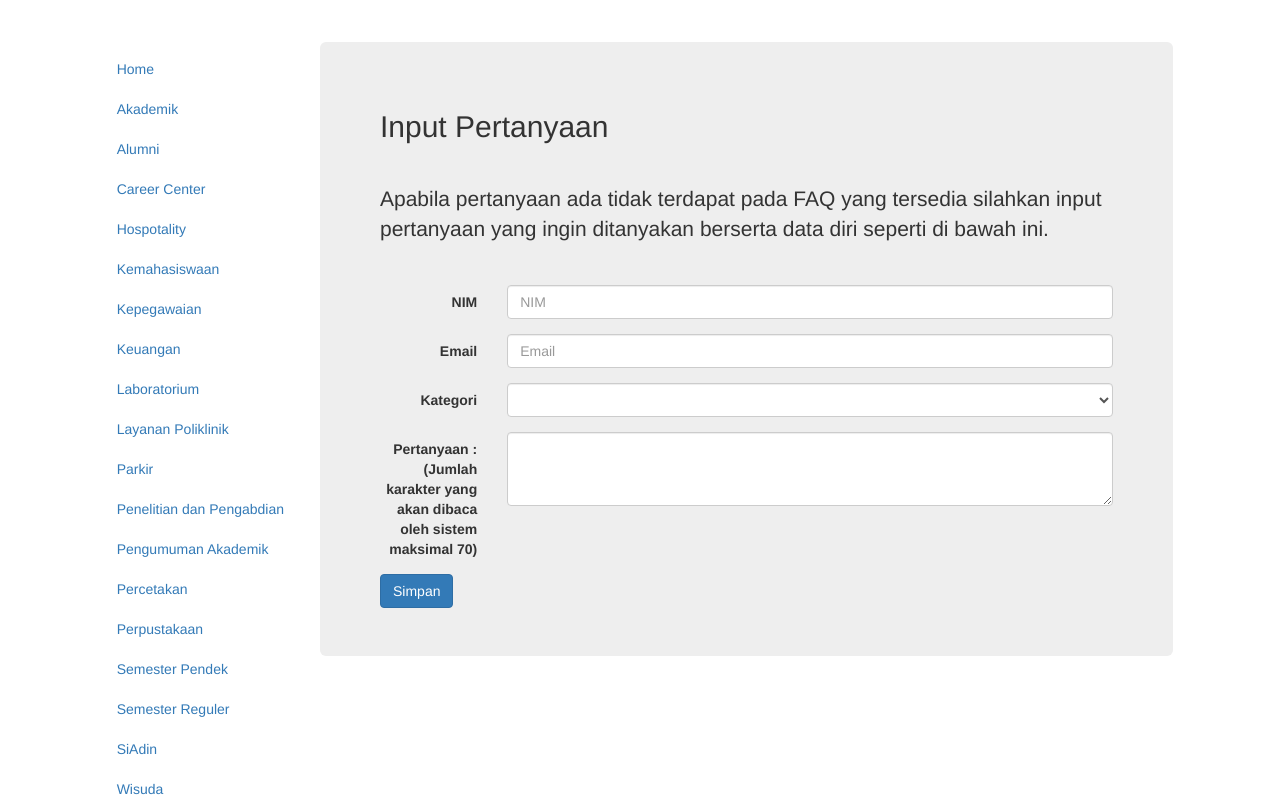
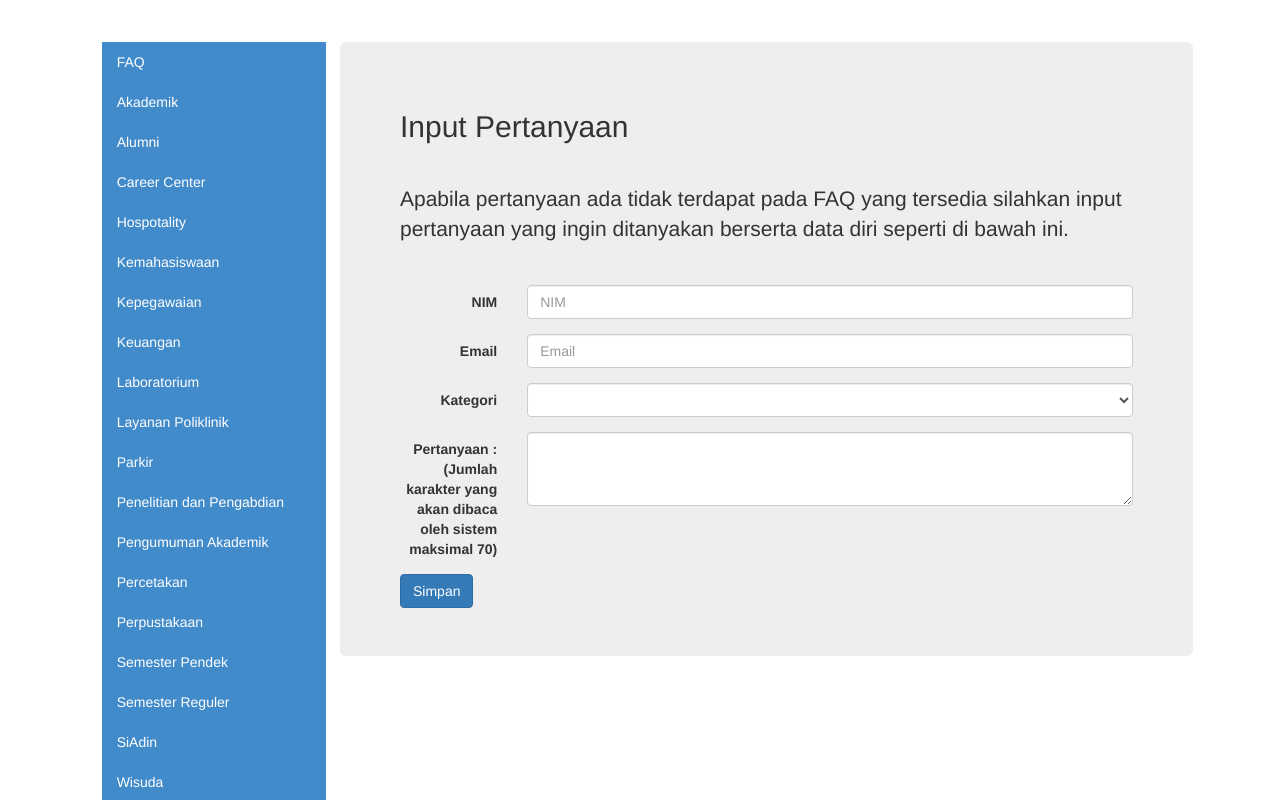
Before and after one commit to ciazhar/angular-faq-udinus, an Angular app: page /ask-a-question in a window 1280 px wide. Shown: the part 360-1160 px from the top of the page. Built offline with nearby package versions, Linux system fonts and the light colour scheme.

Commit message:
color sidebar

```diff
--- a/src/app/sidebar/sidebar.component.css
+++ b/src/app/sidebar/sidebar.component.css
@@ -4,5 +4,5 @@ ul {
 }
 
 .blablabla {
-  margin-top: 7px;
+  margin-right: 20px;
 }
--- a/src/app/sidebar/sidebar.component.html
+++ b/src/app/sidebar/sidebar.component.html
@@ -1,7 +1,7 @@
 <div class="col-xs-2 col-sm-2 col-md-2 blablabla">
   <ul class="nav nav-sidebar">
-    <li class=""><a routerLink="/">Home <span class="sr-only">(current)</span></a></li>
-    <li><a data-toggle="collapse" href="#akademik">Akademik</a></li>
+    <li class="active"><a routerLink="/">FAQ <span class="sr-only">(current)</span></a></li>
+    <li class="active"><a data-toggle="collapse" href="#akademik">Akademik  <span class="sr-only">(current)</span></a></li>
     <div id="akademik" class="panel-collapse collapse out ">
       <ul>
         <li><a routerLink="/akademik/aktifasi">Aktifasi</a></li>
@@ -17,21 +17,21 @@
       </ul>
     </div>
 
-    <li><a data-toggle="collapse" href="#alumni">Alumni</a></li>
+    <li class="active"><a data-toggle="collapse" href="#alumni">Alumni  <span class="sr-only">(current)</span></a></li>
     <div id="alumni" class="panel-collapse collapse out">
       <ul>
         <li><a routerLink="/alumni/tracing-alumni">Tracing Alumni</a></li>
       </ul>
     </div>
 
-    <li><a data-toggle="collapse" href="#career-center">Career Center</a></li>
+    <li class="active"><a data-toggle="collapse" href="#career-center">Career Center <span class="sr-only">(current)</span></a></li>
     <div id="career-center" class="panel-collapse collapse out">
       <ul>
         <li><a routerLink="/career-center/info-lowongan" >Info Lowongan</a></li>
       </ul>
     </div>
 
-    <li><a data-toggle="collapse" href="#hospitality">Hospotality</a></li>
+    <li class="active"><a data-toggle="collapse" href="#hospitality">Hospotality  <span class="sr-only">(current)</span></a></li>
     <div id="hospitality" class="panel-collapse collapse out">
       <ul>
         <li><a routerLink="/hospitality/call-center">Call Center</a></li>
@@ -40,7 +40,7 @@
       </ul>
     </div>
 
-    <li><a data-toggle="collapse" href="#kemahasiswaan">Kemahasiswaan</a></li>
+    <li class="active"><a data-toggle="collapse" href="#kemahasiswaan">Kemahasiswaan  <span class="sr-only">(current)</span></a></li>
     <div id="kemahasiswaan" class="panel-collapse collapse out">
       <ul>
         <li><a routerLink="/kemahasiswaan/beasiswa">Beasiswa</a></li>
@@ -52,7 +52,7 @@
       </ul>
     </div>
 
-    <li><a data-toggle="collapse" href="#kepegawaian">Kepegawaian</a></li>
+    <li class="active"><a data-toggle="collapse" href="#kepegawaian">Kepegawaian  <span class="sr-only">(current)</span></a></li>
     <div id="kepegawaian" class="panel-collapse collapse out">
       <ul>
         <li><a routerLink="/kepegawaian/beban-kinerja-dosen">Beban Kinerja Dosen</a></li>
@@ -62,7 +62,7 @@
       </ul>
     </div>
 
-    <li><a data-toggle="collapse" href="#keuangan">Keuangan</a></li>
+    <li class="active"><a data-toggle="collapse" href="#keuangan">Keuangan <span class="sr-only">(current)</span></a></li>
     <div id="keuangan" class="panel-collapse collapse out">
       <ul>
         <li><a routerLink="/keuangan/rekening-pembayaran">Rekening Pembayaran</a></li>
@@ -71,7 +71,7 @@
       </ul>
     </div>
 
-    <li><a data-toggle="collapse" href="#laboratorium">Laboratorium</a></li>
+    <li class="active"><a data-toggle="collapse" href="#laboratorium">Laboratorium  <span class="sr-only">(current)</span></a></li>
     <div id="laboratorium" class="panel-collapse collapse out">
       <ul>
         <li><a routerLink="/laboratorium/jenis-dan-kegiatan">Jenis dan Kategori</a></li>
@@ -79,14 +79,14 @@
       </ul>
     </div>
 
-    <li><a data-toggle="collapse" href="#layanan-poliklinik">Layanan Poliklinik</a></li>
+    <li class="active"><a data-toggle="collapse" href="#layanan-poliklinik">Layanan Poliklinik  <span class="sr-only">(current)</span></a></li>
     <div id="layanan-poliklinik" class="panel-collapse collapse out">
       <ul>
         <li><a routerLink="/layanan-poliklinik/layanan-poliklinik">Layanan Poliklinik</a></li>
       </ul>
     </div>
 
-    <li><a data-toggle="collapse" href="#parkir">Parkir</a></li>
+    <li class="active"><a data-toggle="collapse" href="#parkir">Parkir <span class="sr-only">(current)</span></a></li>
     <div id="parkir" class="panel-collapse collapse out">
       <ul>
         <li><a routerLink="parkir/kehilangan">Kehilangan</a></li>
@@ -95,7 +95,7 @@
       </ul>
     </div>
 
-    <li><a data-toggle="collapse" href="#penelitian-dan-pengabdian">Penelitian dan Pengabdian</a></li>
+    <li class="active"><a data-toggle="collapse" href="#penelitian-dan-pengabdian">Penelitian dan Pengabdian <span class="sr-only">(current)</span></a></li>
     <div id="penelitian-dan-pengabdian" class="panel-collapse collapse out">
       <ul>
         <li><a routerLink="penelitian-dan-pengabdian/penelitian">Penelitian</a></li>
@@ -104,7 +104,7 @@
       </ul>
     </div>
 
-    <li><a data-toggle="collapse" href="#pengumuman-akademik">Pengumuman Akademik</a></li>
+    <li class="active"><a data-toggle="collapse" href="#pengumuman-akademik">Pengumuman Akademik <span class="sr-only">(current)</span></a></li>
     <div id="pengumuman-akademik" class="panel-collapse collapse out">
       <ul>
         <li><a routerLink="pengumuman-akademik/berita">Berita</a></li>
@@ -112,7 +112,7 @@
       </ul>
     </div>
 
-    <li><a data-toggle="collapse" href="#percetakan">Percetakan</a></li>
+    <li class="active"><a data-toggle="collapse" href="#percetakan">Percetakan <span class="sr-only">(current)</span></a></li>
     <div id="percetakan" class="panel-collapse collapse out">
       <ul>
         <li><a routerLink="percetakan/lokasi-percetakan">Lokasi Percetakan</a></li>
@@ -120,7 +120,7 @@
       </ul>
     </div>
 
-    <li><a data-toggle="collapse" href="#perpustakaan">Perpustakaan</a></li>
+    <li class="active"><a data-toggle="collapse" href="#perpustakaan">Perpustakaan <span class="sr-only">(current)</span></a></li>
     <div id="perpustakaan" class="panel-collapse collapse out">
       <ul>
         <li><a routerLink="perpustakaan/buku-text">Buku Text</a></li>
@@ -133,7 +133,7 @@
       </ul>
     </div>
 
-    <li><a data-toggle="collapse" href="#semester-pendek">Semester Pendek</a></li>
+    <li class="active"><a data-toggle="collapse" href="#semester-pendek">Semester Pendek <span class="sr-only">(current)</span></a></li>
     <div id="semester-pendek" class="panel-collapse collapse out">
       <ul>
         <li><a routerLink="semester-pendek/absensi">Absensi</a></li>
@@ -144,7 +144,7 @@
       </ul>
     </div>
 
-    <li><a data-toggle="collapse" href="#semester-reguler">Semester Reguler</a></li>
+    <li class="active"><a data-toggle="collapse" href="#semester-reguler">Semester Reguler <span class="sr-only">(current)</span></a></li>
     <div id="semester-reguler" class="panel-collapse collapse out">
       <ul>
         <li><a routerLink="semester-reguler/absensi">Absensi</a></li>
@@ -154,7 +154,7 @@
       </ul>
     </div>
 
-    <li><a data-toggle="collapse" href="#siadin">SiAdin</a></li>
+    <li class="active"><a data-toggle="collapse" href="#siadin">SiAdin <span class="sr-only">(current)</span></a></li>
     <div id="siadin" class="panel-collapse collapse out">
       <ul>
         <li><a routerLink="si-adin/e-mail">E-mail</a></li>
@@ -164,7 +164,7 @@
       </ul>
     </div>
 
-    <li><a data-toggle="collapse" href="#wisuda">Wisuda</a></li>
+    <li class="active"><a data-toggle="collapse" href="#wisuda">Wisuda <span class="sr-only">(current)</span></a></li>
     <div id="wisuda" class="panel-collapse collapse out">
       <ul>
         <li><a routerLink="wisuda/hal-hal-penting">Hal-hal penting</a></li>
```
